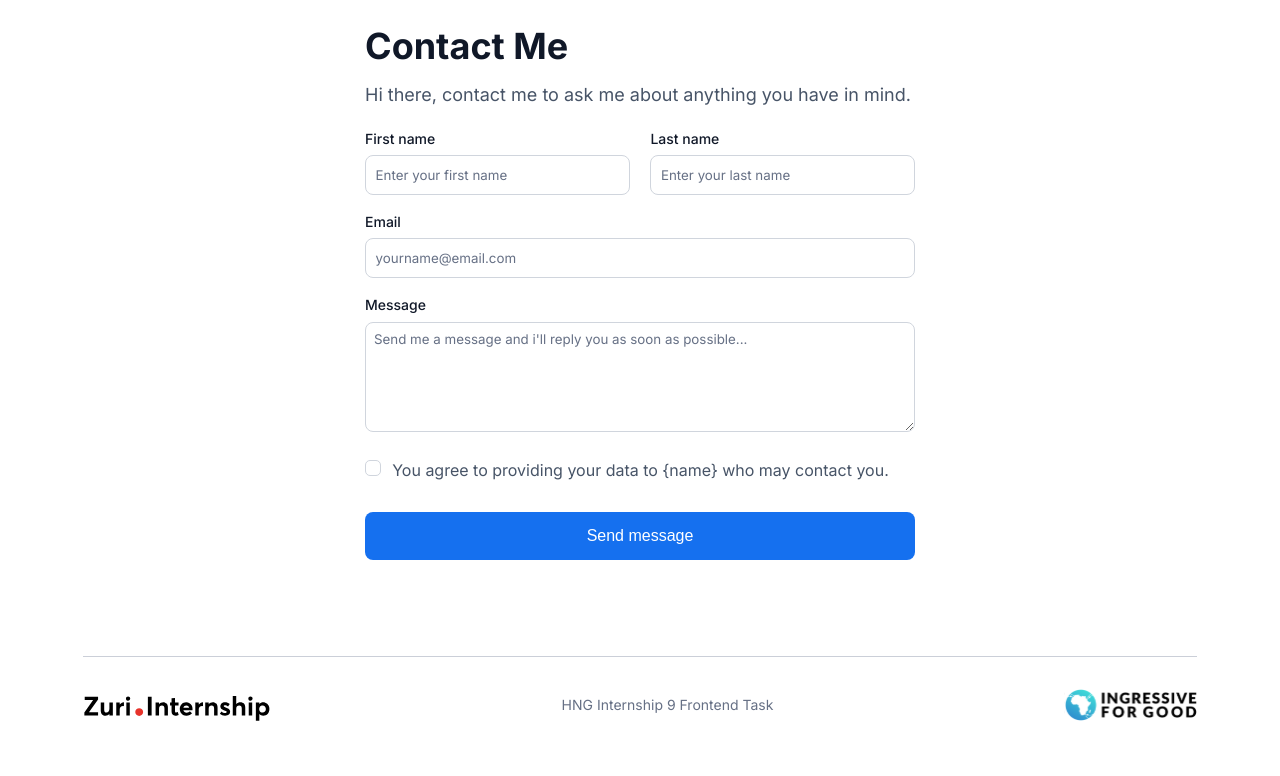
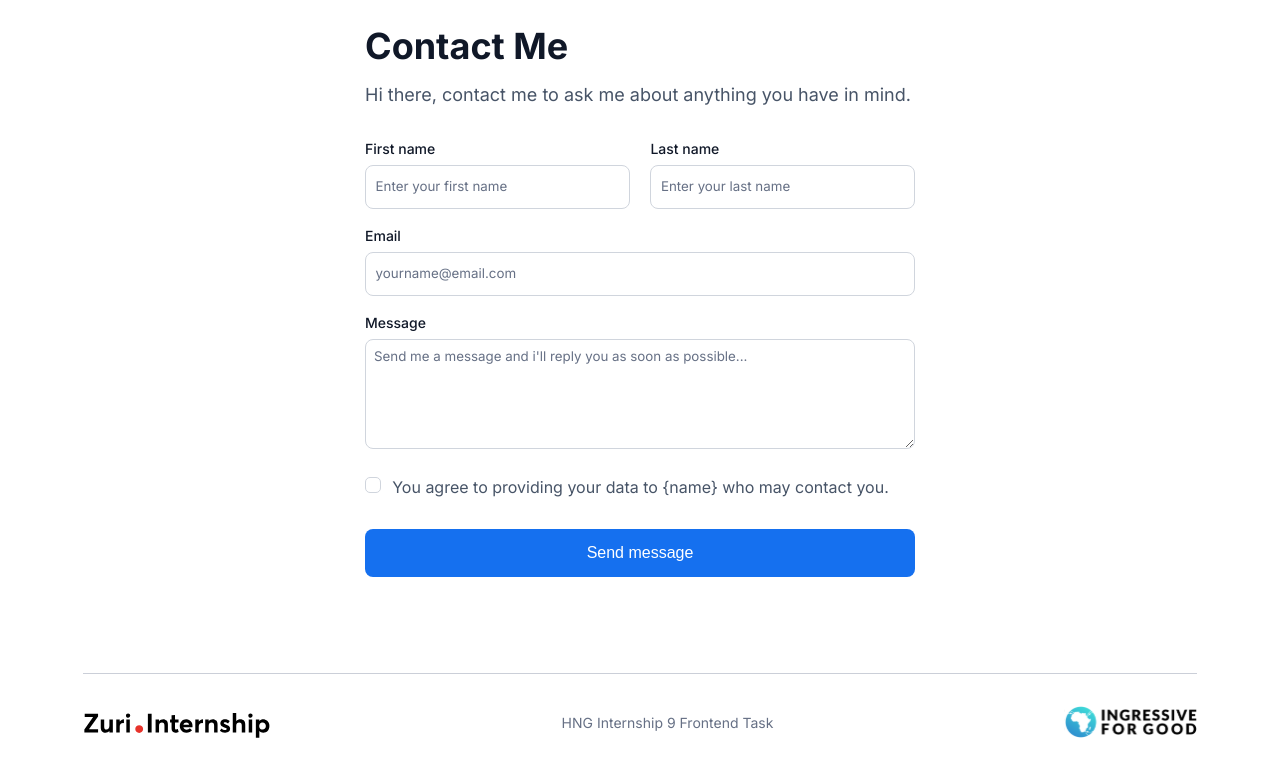
Before and after one commit to Harbeytee/mylinktree, a React (Vite) app: page /contact in a window 1280 px wide. Shown: the top 776 px of the page. Built offline with nearby package versions, Linux system fonts and the light colour scheme.

Commit message:
style:fixed styling

```diff
--- a/src/components/contact/contact.scss
+++ b/src/components/contact/contact.scss
@@ -13,6 +13,7 @@
         font-size: 18px;
         line-height: 28px;
         margin-top: 0.8rem;
+        margin-bottom: 0.6rem;
      }
   }
 
@@ -62,7 +63,7 @@ textarea:focus {
         width: 100%;
         //border: 1px solid #D0D5DD;
         border-radius: 8px;
-        height: 40px;
+        height: 44px;
         text-indent: 0.6rem;
         margin-top: 0.45rem;
         //margin-bottom: 1rem;
@@ -103,6 +104,7 @@ textarea:focus {
         height: 110px;
         padding: 0.5rem;
         text-indent: 0rem;
+
     }
     button {
         width: 100%;
```
